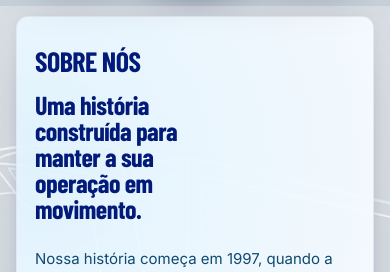
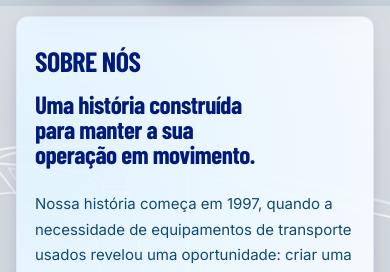
Before and after one commit to Pedro-Roger/SPLocacoes-front, a Next.js app: page / in a window 390 px wide. Shown: the part 838-1110 px from the top of the page. Built offline with nearby package versions, Linux system fonts and the light colour scheme; no server answers.

Commit message:
fix: ampliar titulo da historia

```diff
--- a/src/app/storefront.css
+++ b/src/app/storefront.css
@@ -722,11 +722,11 @@ body:has(.storefront-page) {
 .storefront-page .about-copy .about-lead {
   color: var(--sf-carbon);
   font-family: var(--sf-font-display);
-  font-size: clamp(26px, 3.25vw, 42px);
+  font-size: clamp(25px, 2.9vw, 40px);
   font-weight: 700;
   line-height: 1;
   letter-spacing: -0.018em;
-  max-width: 16ch;
+  max-width: 28ch;
   margin: 0 0 24px;
 }
 
@@ -930,6 +930,10 @@ body:has(.storefront-page) {
   .storefront-page .about-section {
     padding: 24px 18px;
     border-radius: 12px;
+  }
+
+  .storefront-page .about-copy .about-lead {
+    max-width: 20ch;
   }
 
   .storefront-page .about-timeline {
```
